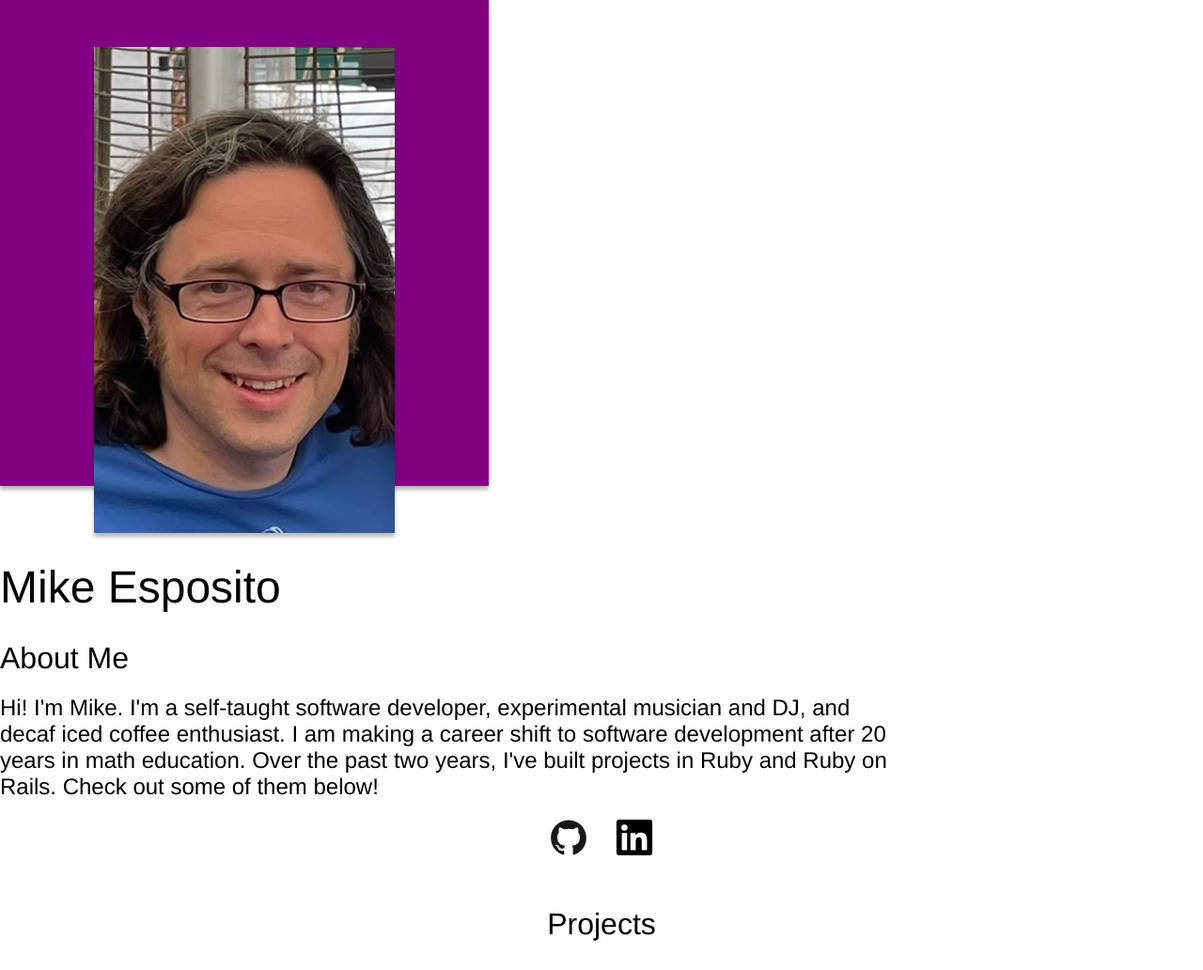
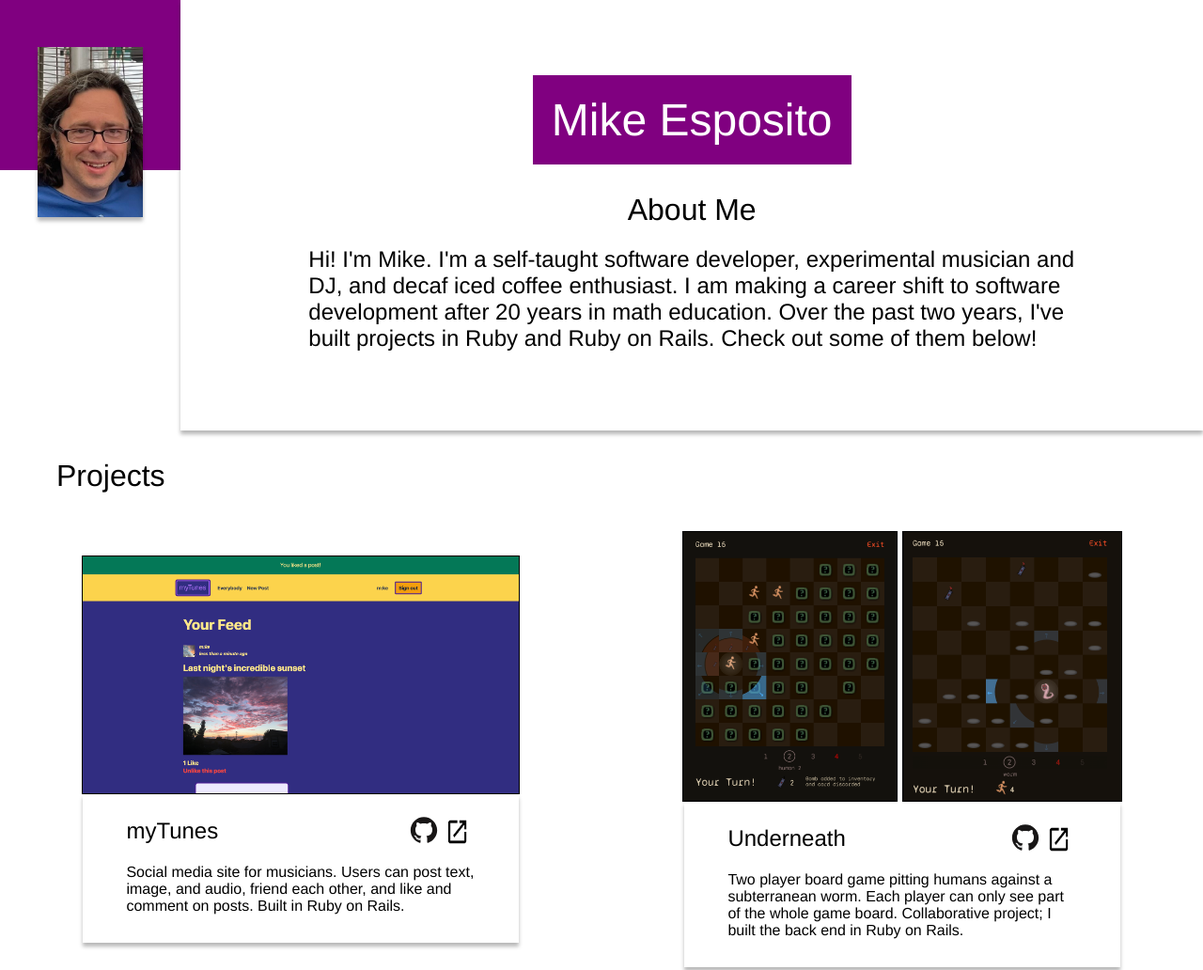
Before and after one commit to msespos/portfolio, a plain HTML site: page index.html in a window 1280 px wide. Shown: the top 1032 px of the page at 94% size. Drawn offline with Linux system fonts and the light colour scheme.

Commit message:
Edit media queries for tablet version of top image and info

```diff
--- a/index.html
+++ b/index.html
@@ -9,15 +9,17 @@
 </head>
 <body>
   <div class="main-container">
-    <div class="top-image-and-about-me-container">
+    <div class="top-image-and-info-container">
       <div class="top-image-container">
         <img class="mike-head-shot-1" src="imgs/Mike Esposito head shot 1.jpeg"
              alt="Head shot of Mike Esposito" width="100%">
       </div>
+      <div class="about-me-info">
         <div class="name">
           Mike Esposito
         </div>
-      <div class="header">
+        <div class="about-me-header-and-blurb">
+          <div class="about-me-header">
             About Me
           </div>
           <div class="about-me-blurb">
@@ -25,6 +27,7 @@
             and decaf iced coffee enthusiast. I am making a career shift to software development
             after 20 years in math education. Over the past two years, I've built projects in Ruby
             and Ruby on Rails. Check out some of them below!
+          </div>
         </div>
         <div class="about-me-icons">
           <a href="https://github.com/msespos">
@@ -35,7 +38,8 @@
           </a>
         </div>
       </div>
-    <div class="header">
+    </div>
+    <div class="projects-header">
       Projects
     </div>
     <div class="two-projects-outer-container">
--- a/styles.css
+++ b/styles.css
@@ -14,6 +14,23 @@ html, body {
   align-items: center;
 }
 
+.top-image-and-info-container {
+  display: flex;
+  flex-direction: column;
+  align-items: center;
+}
+
+@media (min-width: 768px) {
+  .top-image-and-info-container {
+    flex-direction: row;
+  }
+}
+
+@media (min-width: 1366px) {
+  .top-image-and-info-container {
+  }
+}
+
 .top-image-container {
   background-color: purple;
   padding: 0px 100px;
@@ -24,7 +41,9 @@ html, body {
 
 @media (min-width: 768px) {
   .top-image-container {
-    width: 25%;
+    box-shadow: none;
+    margin-bottom: auto;
+    padding: 0px 40px;
   }
 }
 
@@ -33,12 +52,45 @@ html, body {
   box-shadow: 0px 4px 4px hsl(0deg 0% 0% / 0.28);
 }
 
+@media (min-width: 768px) {
+  .mike-head-shot-1 {
+  }
+}
+
 .name {
   margin-top: 80px;
   font-size: xxx-large;
 }
 
-.header {
+@media (min-width: 768px) {
+  .name {
+    color: white;
+    background-color: purple;
+    padding: 20px;
+  }
+}
+
+.about-me-info {
+  display: flex;
+  flex-direction: column;
+  align-items: center;
+}
+
+@media (min-width: 768px) {
+  .about-me-info {
+    box-shadow: 0px 4px 4px hsl(0deg 0% 0% / 0.28);
+  }
+}
+
+@media (min-width: 768px) {
+  .about-me-header-and-blurb {
+    display: flex;
+    flex-direction: column;
+    align-items: center;
+  }
+}
+
+.about-me-header {
   padding: 30px 0px 20px;
   font-size: xx-large;
 }
@@ -55,10 +107,23 @@ html, body {
   padding: 20px 0px;
 }
 
+@media (min-width: 768px) {
+  .about-me-icons {
+    visibility: hidden;
+  }
+}
+
 .two-image-container {
   display: flex;
   justify-content: center;
   gap: 5px;
+}
+
+.projects-header {
+  padding: 30px 0px 20px;
+  margin-right: auto;
+  margin-left: 60px;
+  font-size: xx-large;
 }
 
 @media (min-width: 768px) {
@@ -97,7 +162,7 @@ html, body {
 .project-header {
   width: 80%;
   display: flex;
-  justify-content: space-around;
+  justify-content: space-between;
   padding: 10px;
 }
 
@@ -159,7 +224,7 @@ html, body {
   display: flex;
   justify-content: center;
   gap: 30px;
-  padding: 20px 0px;
+  padding: 0px 0px 40px;
 }
 
 @media (min-width: 768px) {
```
Lines whose indentation alone changed are shown as unchanged.
